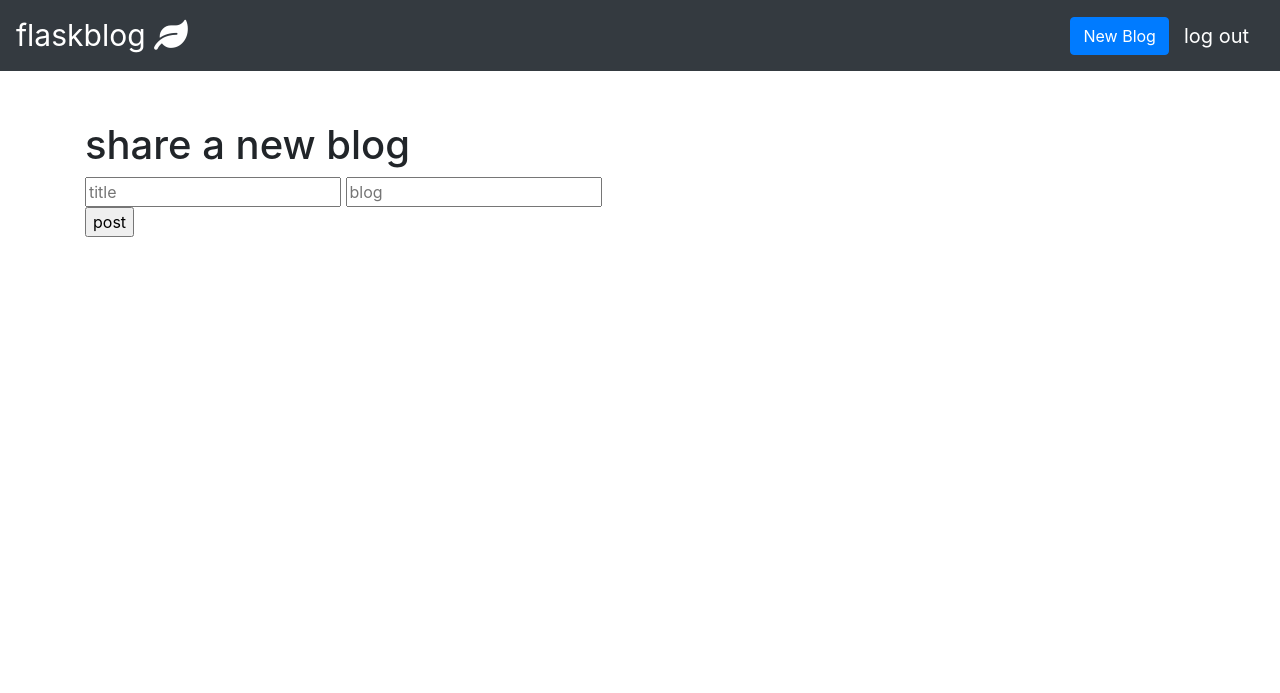
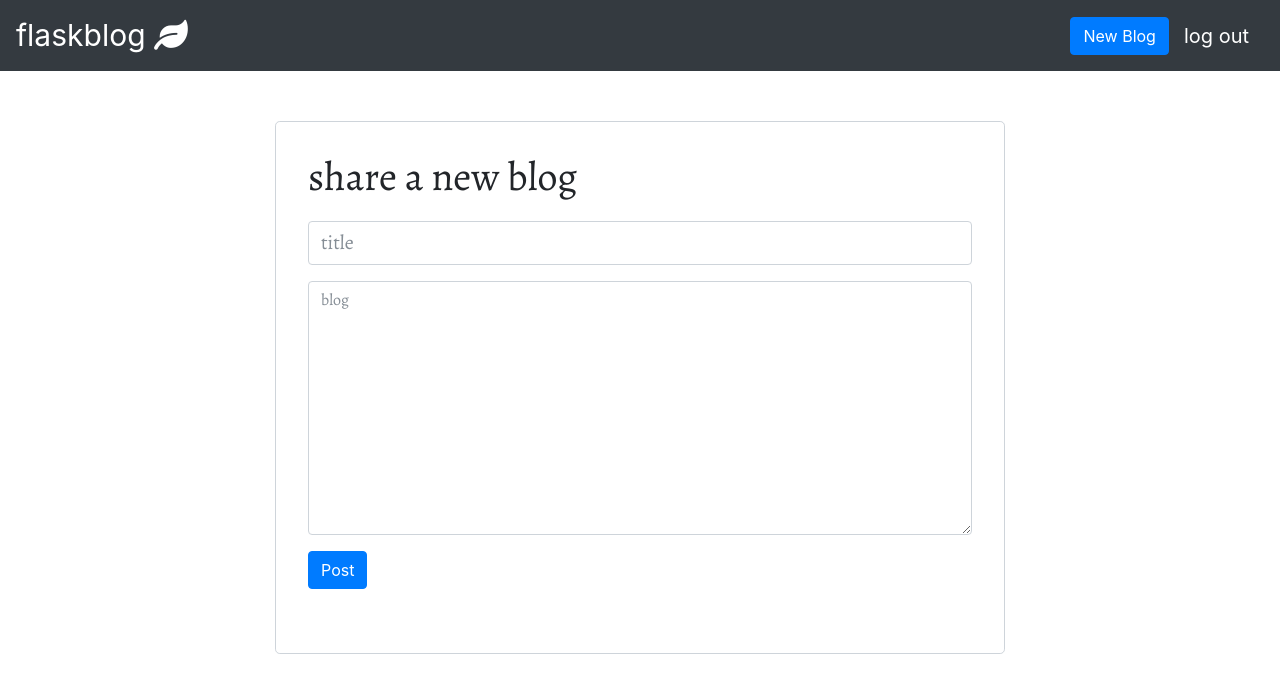
Before and after one commit to SamLubbers/flaskblog, a Flask app: page /new in a window 1280 px wide. Shown: the top 693 px of the page. Run offline with Flask 2, Linux system fonts and the light colour scheme; the visitor is signed in with stand-in values (Sample User, id 1); some libraries are stand-ins or nearby versions.

Commit message:
write new blog style

```diff
--- a/flaskblog/static/css/style.css
+++ b/flaskblog/static/css/style.css
@@ -3,6 +3,7 @@
 }
 .artistic{
     font-family: 'Alegreya', serif;
+    color:#222529;
 }
 .navbar-login{
     font-size: 20px;
@@ -31,3 +32,10 @@
 .alert{
     margin-top:20px;
 }
+.title-margin{
+    margin-top:-5%;
+    margin-bottom:3%;
+}
+.blog-title{
+    font-size:20px;
+}
--- a/flaskblog/templates/new_blog_entry.html
+++ b/flaskblog/templates/new_blog_entry.html
@@ -2,15 +2,24 @@
 
 {% block title %}flaskblog login{% endblock %}
 {% block content %}
+    <div class="row">
+        <div class="col-md-8 offset-md-2 col-12">
             {% if session.logged_in%}
-    <h1>share a new blog</h1>
+            <div class="jumbotron jumbominimal">
+                <h1 class="artistic title-margin">share a new blog</h1>
                 <form method="post">
-        <input type="text" name="title" placeholder="title">
-        <input type="text" name="text" placeholder="blog">
-        <br>
-        <input type="submit" value="post">
+                    <div class="form-group">
+                        <input class="form-control artistic blog-title" type="text" name="title" placeholder="title">
+                    </div>
+                    <div class="form-group">
+                        <textarea class="form-control artistic" name="text" placeholder="blog" rows="10"></textarea>
+                    </div>
+                    <button type="submit" class="btn btn-primary">Post</button>
                 </form>
+            </div>
             {% else %}
             <p class="center">You must <a href="{{url_for('login')}}">log in </a> to post a blog </p>
             {% endif %}
+        </div>
+    </div>
 {% endblock %}
--- a/flaskblog/templates/superbase.html
+++ b/flaskblog/templates/superbase.html
@@ -4,14 +4,12 @@
 <nav class="navbar navbar-dark bg-dark justify-content-between">
     <a class="navbar-brand" id="navtitle" href="{{url_for('blog_entries')}}"> flaskblog <i class="fas fa-leaf"></i></a>
     <form class="form-inline">
-        <a class="btn btn-primary" role="button" href="{{url_for('new_blog')}}">New Blog</a>
-        <div>
-            {% if session.logged_in%}
+        {% if session.logged_in%}
+            <a class="btn btn-primary" role="button" href="{{url_for('new_blog')}}">New Blog</a>
             <a class="navbar-login" href="{{url_for('logout')}}">log out</a>
-            {% else %}
+        {% else %}
             <a class="navbar-login" href="{{url_for('login')}}">log in</a>
-            {% endif %}
-        </div>
+        {% endif %}
     </form>
 </nav>
 {% endblock %}
```
Lines whose indentation alone changed are shown as unchanged.
